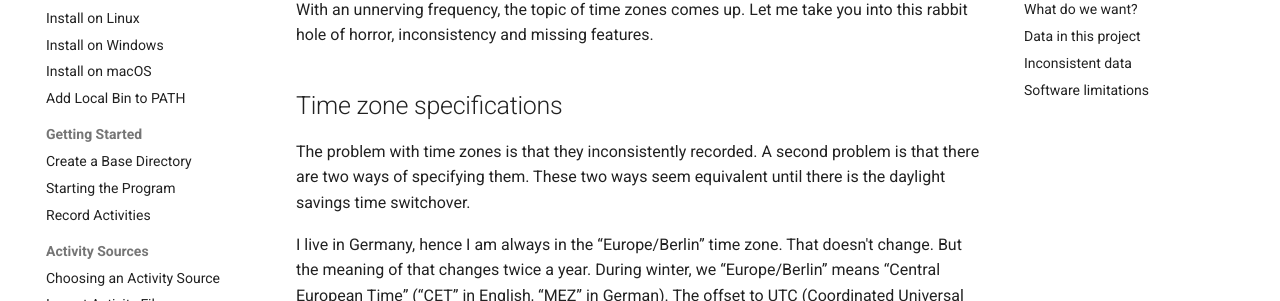
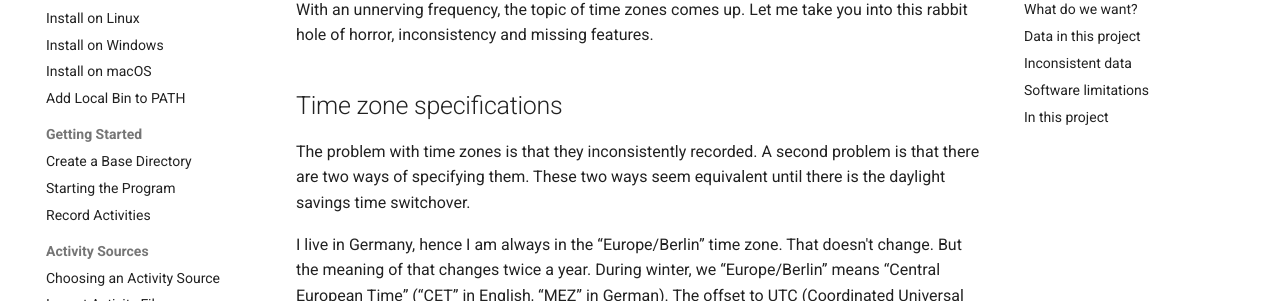
Before and after one commit to martin-ueding/geo-activity-playground, an MkDocs documentation site: the page built from docs/time-zone-handling-sucks.md, in a window 1280 px wide. Shown: the part 183-484 px from the top of the page. Built offline with MkDocs 1.6.1 and Material for MkDocs 9.7.7, drawn with Linux system fonts in a browser that asks for light colours.

Commit message:
docs: fix heading

```diff
--- a/docs/time-zone-handling-sucks.md
+++ b/docs/time-zone-handling-sucks.md
@@ -99,7 +99,7 @@
 
 On top of this, databases like SQLite have their own time zone and [will convert dates back and forth](https://www.reddit.com/r/flask/comments/1im57ij/sqlalchemy_is_driving_me_nuts/). This doesn't make so much sense because I don't want to convert to the time zone of the database. The database should just store the times in the time zone of that time stamp. Likely that doesn't work, I would have to store the offset myself.
 
-# In this project
+## In this project
 
 After all these considations, here is how it is done in this project:
 
```
